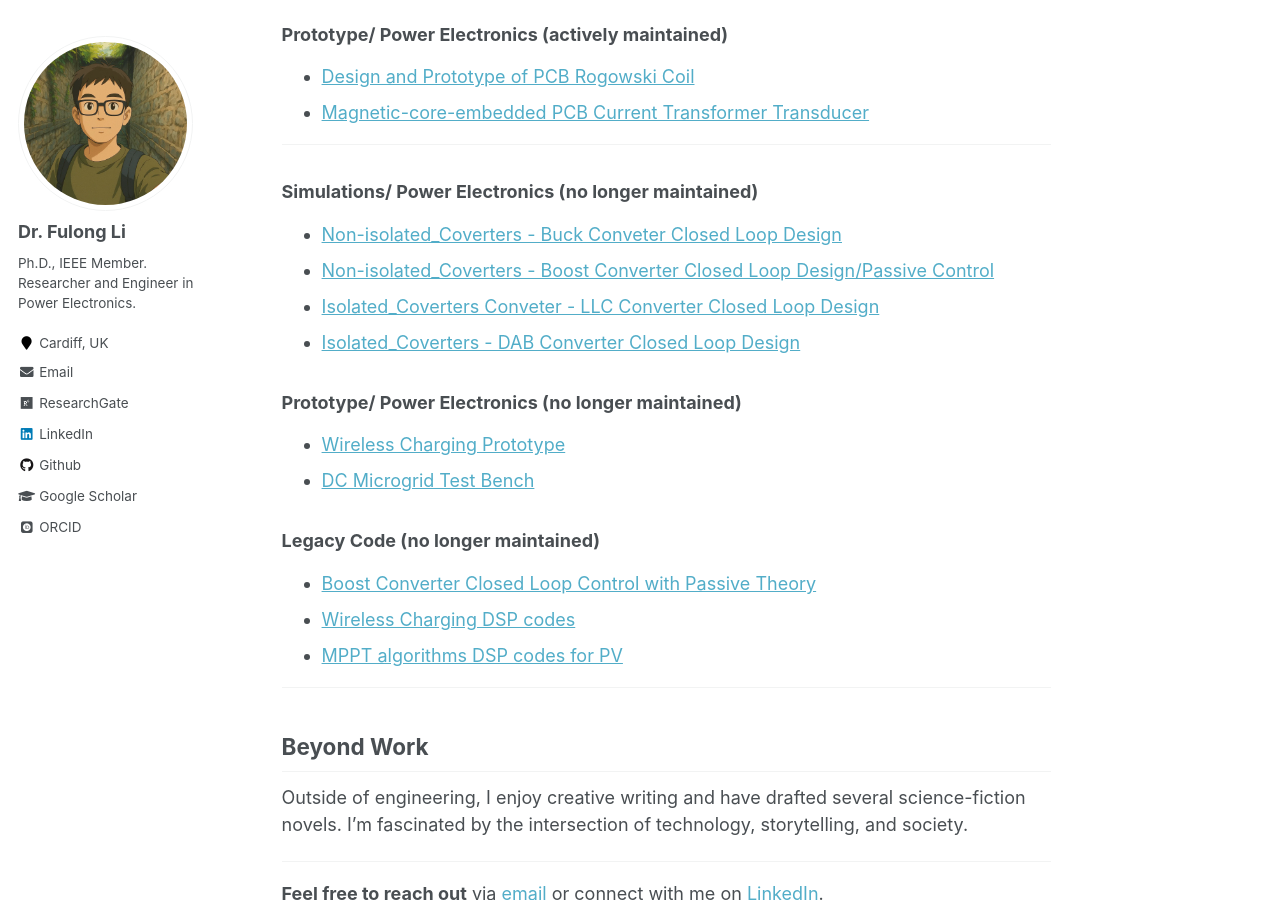
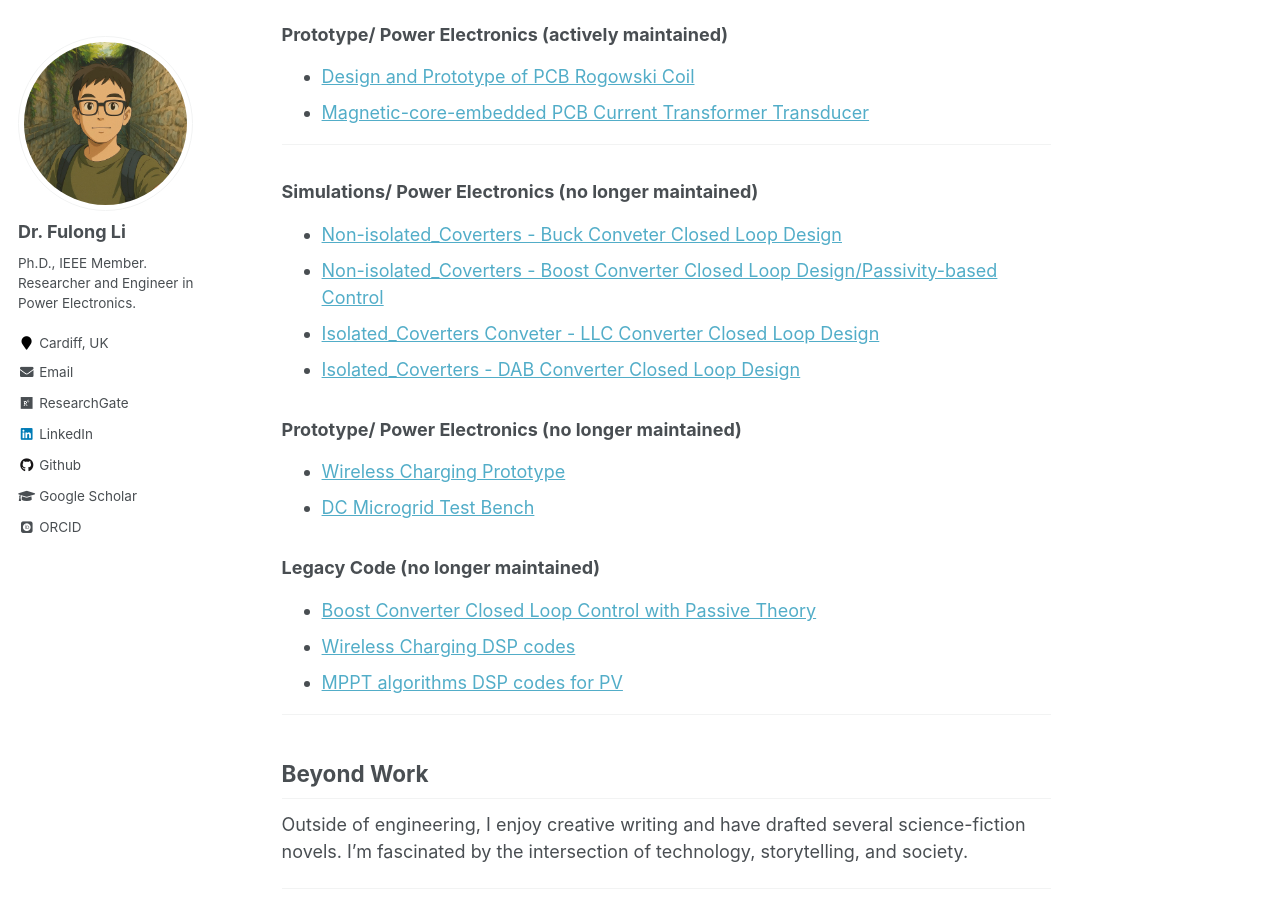
Before and after one commit to FulongLi/fulongli.github.io, a Jekyll site: the page built from _pages/about.md, in a window 1280 px wide and 900 px high, scrolled down 1210 px. Built offline with Jekyll 4.4.1, drawn with Linux system fonts in a browser that asks for light colours; some web fonts are replaced.

Commit message:
Update about.md

```diff
--- a/_pages/about.md
+++ b/_pages/about.md
@@ -54,7 +54,7 @@ power electronics more accessible, and more inspiring for everyone.
 
 ### Simulations/ Power Electronics (no longer maintained)
 - [Non-isolated_Coverters - Buck Conveter Closed Loop Design](https://github.com/FulongLi/NonisolatedCoverters)
-- [Non-isolated_Coverters - Boost Converter Closed Loop Design/Passive Control](https://github.com/FulongLi/NonisolatedCoverters)
+- [Non-isolated_Coverters - Boost Converter Closed Loop Design/Passivity-based Control](https://github.com/FulongLi/NonisolatedCoverters)
 - [Isolated_Coverters Conveter - LLC Converter Closed Loop Design](https://github.com/FulongLi/IsolatedCoverters)
 - [Isolated_Coverters - DAB Converter Closed Loop Design](https://github.com/FulongLi/IsolatedCoverters)
 
```
